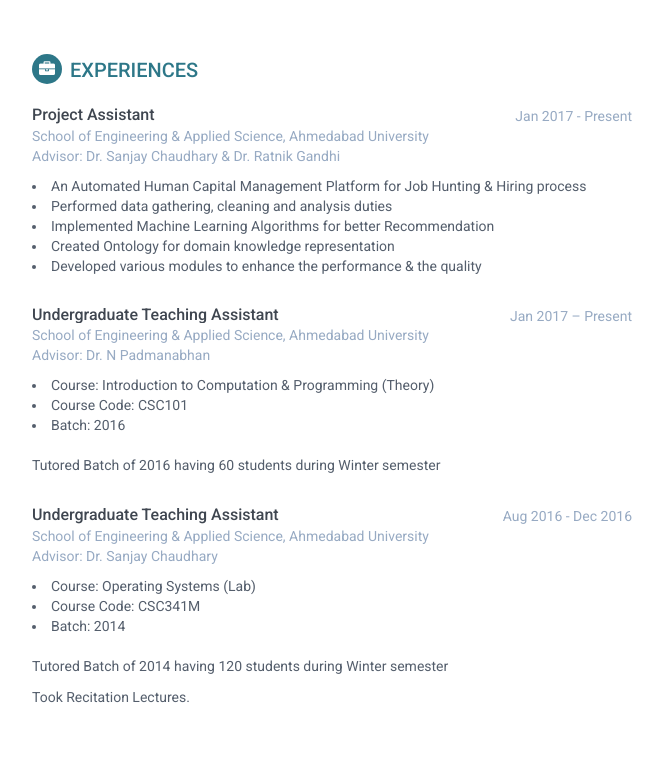
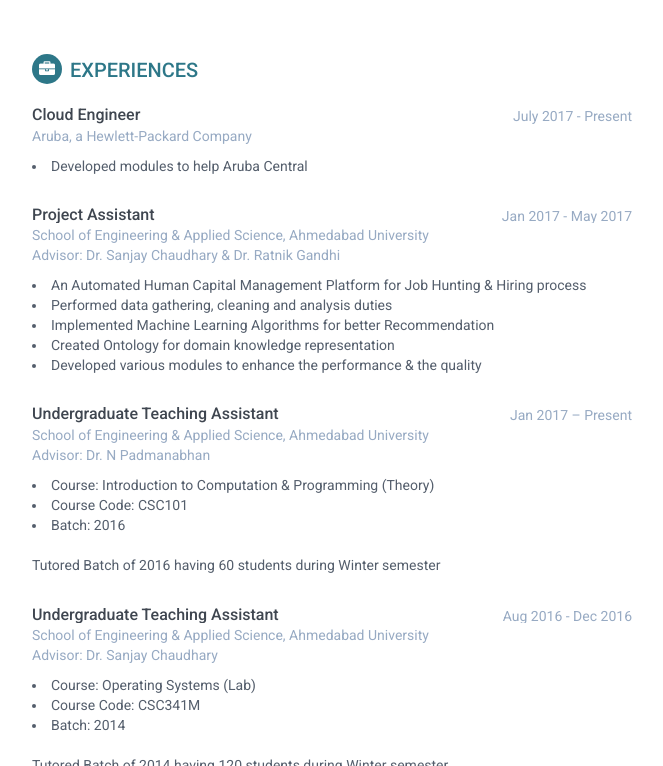
Before and after one commit to mayankjobanputra/mayankjobanputra.github.io, a Jekyll site: the page built from index.html, in a window 1280 px wide and 900 px high, cut to the strip 134-900 px from the top of the window. Shown: the whole strip, without its empty margins (188-851 px from the left). Built offline with Jekyll 4.4.1, drawn with Linux system fonts in a browser that asks for light colours.

Commit message:
Update experience.html

```diff
--- a/_includes/experience.html
+++ b/_includes/experience.html
@@ -4,8 +4,22 @@
                 <div class="item">
                     <div class="meta">
                         <div class="upper-row">
+                            <h3 class="job-title">Cloud Engineer</h3>
+                            <div class="time">July 2017 - Present</div>
+                        </div><!--//upper-row-->
+                        <div class="company">Aruba, a Hewlett-Packard Company
+                        </div>
+                    </div><!--//meta-->
+                    <div class="details">
+                        <li>Developed modules to help Aruba Central</li>
+                    </div><!--//details-->
+                </div><!--//item-->
+
+                <div class="item">
+                    <div class="meta">
+                        <div class="upper-row">
                             <h3 class="job-title">Project Assistant</h3>
-                            <div class="time">Jan 2017 - Present</div>
+                            <div class="time">Jan 2017 - May 2017</div>
                         </div><!--//upper-row-->
                         <div class="company">School of Engineering & Applied Science, Ahmedabad University
                           <br>Advisor: Dr. Sanjay Chaudhary & Dr. Ratnik Gandhi
```
